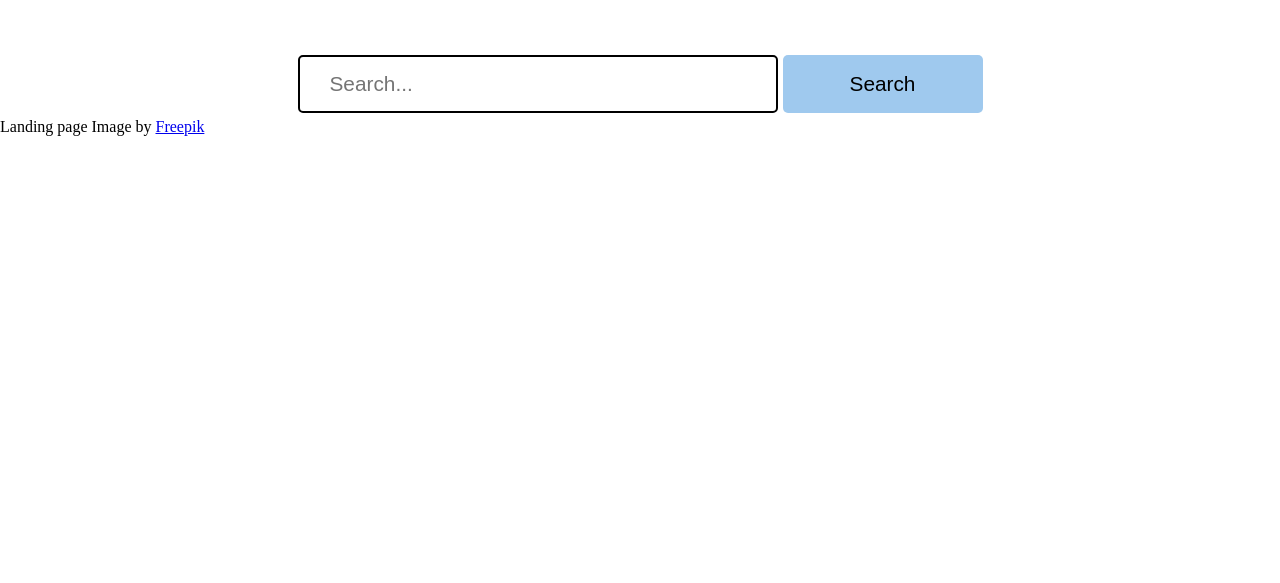
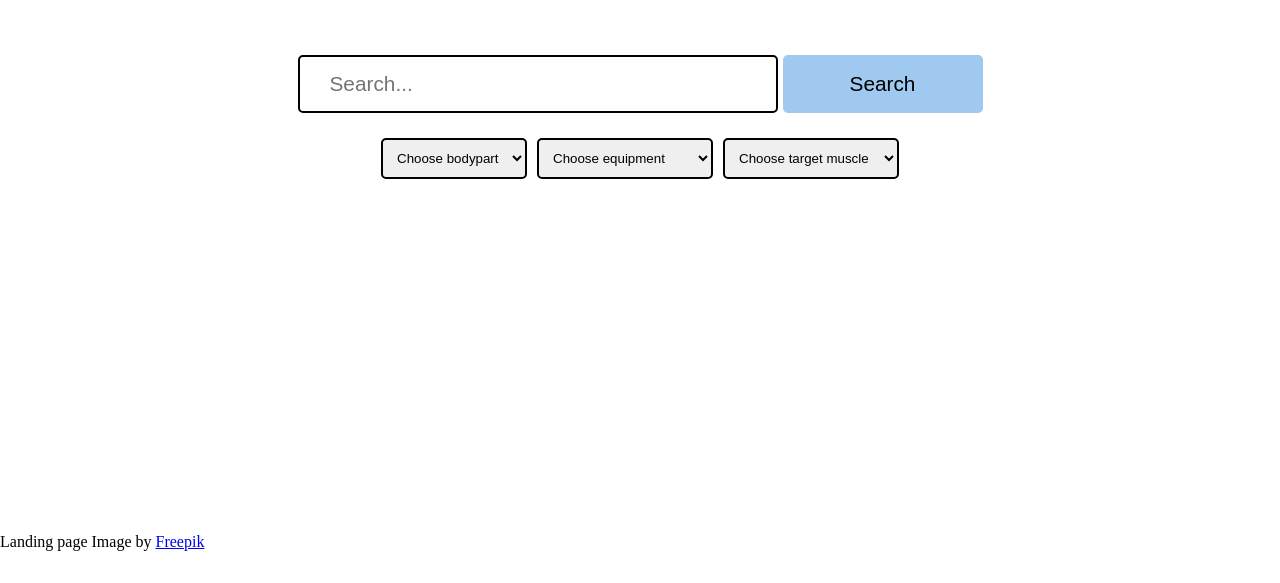
Before and after one commit to Giorgimanwkava/YouFit, a React (Vite) app: page / in a window 1280 px wide. Shown: the part 933-1516 px from the top of the page. Before the commit the page ends 1451 px from the top, so only its background shows below. Built offline with nearby package versions, Linux system fonts and the light colour scheme.

Commit message:
added multiselect options

```diff
--- a/src/components/Content.css
+++ b/src/components/Content.css
@@ -22,6 +22,7 @@
     justify-content: center;
     height: auto;
     flex-wrap: wrap;
+    margin-bottom: 20px;
 }
 
 .search-bar{
@@ -31,7 +32,6 @@
     width: clamp(250px, 25vw + 10rem, 500px);
     font-size: var(--searchbar-fs);
     margin-right: 5px;
-    margin-bottom: 5px;
 }
 
 .search-btn{
@@ -39,6 +39,13 @@
     height: calc(var(--searchbar-fs) + 37px);
     font-size: var(--searchbar-fs);
     border-radius: 5px;
-    margin-bottom: 5px;
     background-color: rgb(159, 201, 238);
 }
+
+select{
+    padding: 10px;
+    border: 2px solid black;
+    border-radius: 5px;
+    margin-right: 10px;
+    margin: 5px;
+}
--- a/src/components/Content.jsx
+++ b/src/components/Content.jsx
@@ -2,28 +2,6 @@
 import './Content.css'
 
 const Content = () => {
-  // const url = 'https://exercisedb.p.rapidapi.com/exercises?limit=1';
-  // const options = {
-  //   method: 'GET',
-  //   headers: {
-  //     'X-RapidAPI-Key': '41439c410emsh69908f56a5b982dp1f7bc8jsn1bba7960eb67',
-  //     'X-RapidAPI-Host': 'exercisedb.p.rapidapi.com'
-  //   }
-  // };
-  // // async function fetchData() {
-  // //   try {
-  // //     const response = await fetch(url, options);
-  // //     const result = await response.json();
-  // //     console.log(result);
-  // //   } catch (error) {
-  // //     console.error(error);
-  // //   }
-  // // }
-  // // fetchData();
-  // fetch(url,options)
-  //   .then(response => response.json())
-  //   .then(data => console.log(data[0]))
-  //   .catch(error => console.log(error))
   return (
     <section className='main-content'>
       <h1>Search for excercises</h1>
@@ -31,6 +9,73 @@
         <input className='search-bar' type="text" placeholder="Search..." />
         <button className='search-btn'>Search</button>
       </div>
+      <div>
+        <select name='bodypart' id='bodypart-select'>
+          <option value="">Choose bodypart</option>
+          <option value="back">back</option>
+          <option value="cardio">cardio</option>
+          <option value="chest">chest</option>
+          <option value="lower%20arms">lower arms</option>
+          <option value="lower%20legs">lower legs</option>
+          <option value="neck">neck</option>
+          <option value="shoulders">shoulders</option>
+          <option value="upper%20arms">upper arms</option>
+          <option value="upper%20legs">upper legs</option>
+          <option value="waist">waist</option>
+        </select>
+        <select name="equipment" id="equipment-select">
+          <option value="">Choose equipment</option>
+          <option value="assisted">assisted</option>
+          <option value="band">band</option>
+          <option value="barbell">barbell</option>
+          <option value="body%20weight">body weight</option>
+          <option value="bosu%20ball">bosu ball</option>
+          <option value="cable">cable</option>
+          <option value="dumbbell">dumbbell</option>
+          <option value="elliptical%20machine">elliptical machine</option>
+          <option value="ez%20barbell">ez barbell</option>
+          <option value="hammer">hammer</option>
+          <option value="kettlebell">kettlebell</option>
+          <option value="leverage%20machine">leverage machine</option>
+          <option value="medicine%20ball">medicine ball</option>
+          <option value="olympic%20ball">olympic ball</option>
+          <option value="resistance%20band">resistance band</option>
+          <option value="roller">roller</option>
+          <option value="rope">rope</option>
+          <option value="skierg%20machine">skierg machine</option>
+          <option value="sled%20machine">sled machine</option>
+          <option value="smith%20machine">smith machine</option>
+          <option value="stability%20ball">stability ball</option>
+          <option value="stationary%20bike">stationary bike</option>
+          <option value="stepmill%20machine">stepmill machine</option>
+          <option value="tire">tire</option>
+          <option value="trap%20bar">trap bar</option>
+          <option value="upper%20body%20ergometer">upper body ergometer</option>
+          <option value="weighted">weighted</option>
+          <option value="wheel%20roller">wheel roller</option>
+        </select>
+        <select name='target' id='target-select'>
+          <option value="">Choose target muscle</option>
+          <option value="abductors">abductors</option>
+          <option value="abs">abs</option>
+          <option value="adductors">adductors</option>
+          <option value="biceps">biceps</option>
+          <option value="calves">calves</option>
+          <option value="cardiovascular%20system">cardiovascular system</option>
+          <option value="forearms">forearms</option>
+          <option value="glutes">glutes</option>
+          <option value="hamstrings">hamstrings</option>
+          <option value="lats">lats</option>
+          <option value="levator%20scapulae">levator scapulae</option>
+          <option value="pectorals">pectorals</option>
+          <option value="quads">quads</option>
+          <option value="serratus%20anterior">serratus anterior</option>
+          <option value="spine">spine</option>
+          <option value="traps">traps</option>
+          <option value="triceps">triceps</option>
+          <option value="upper%20back">upper back</option>
+        </select>
+      </div>
     </section>
   )
 }
```
